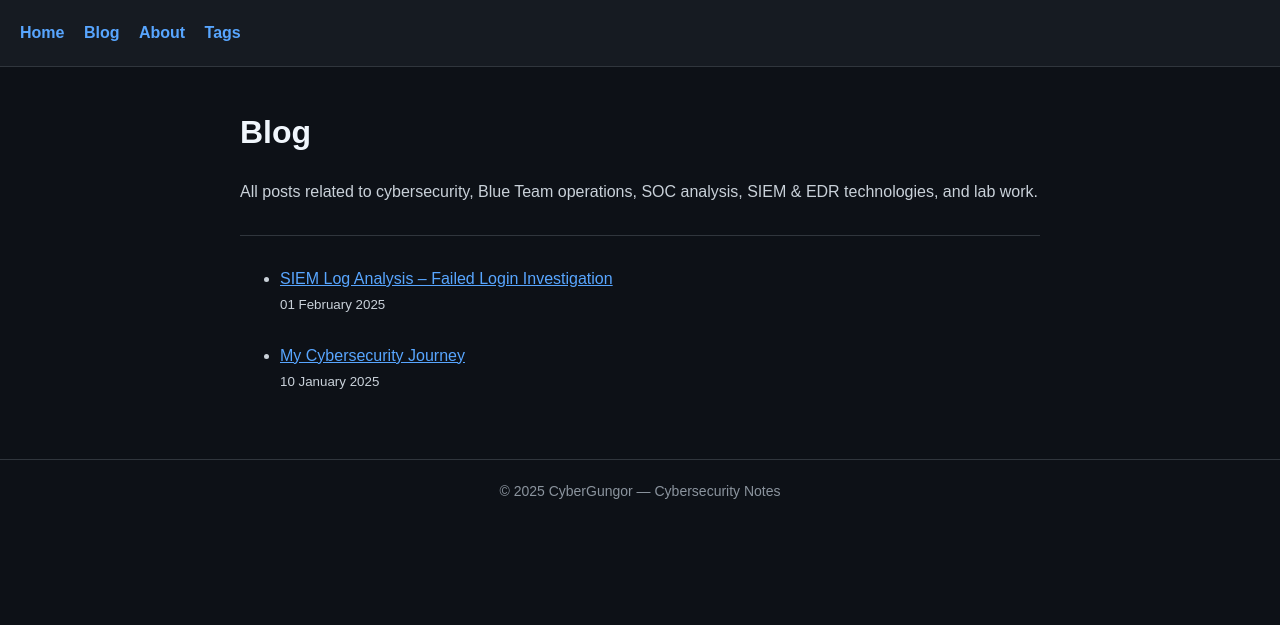
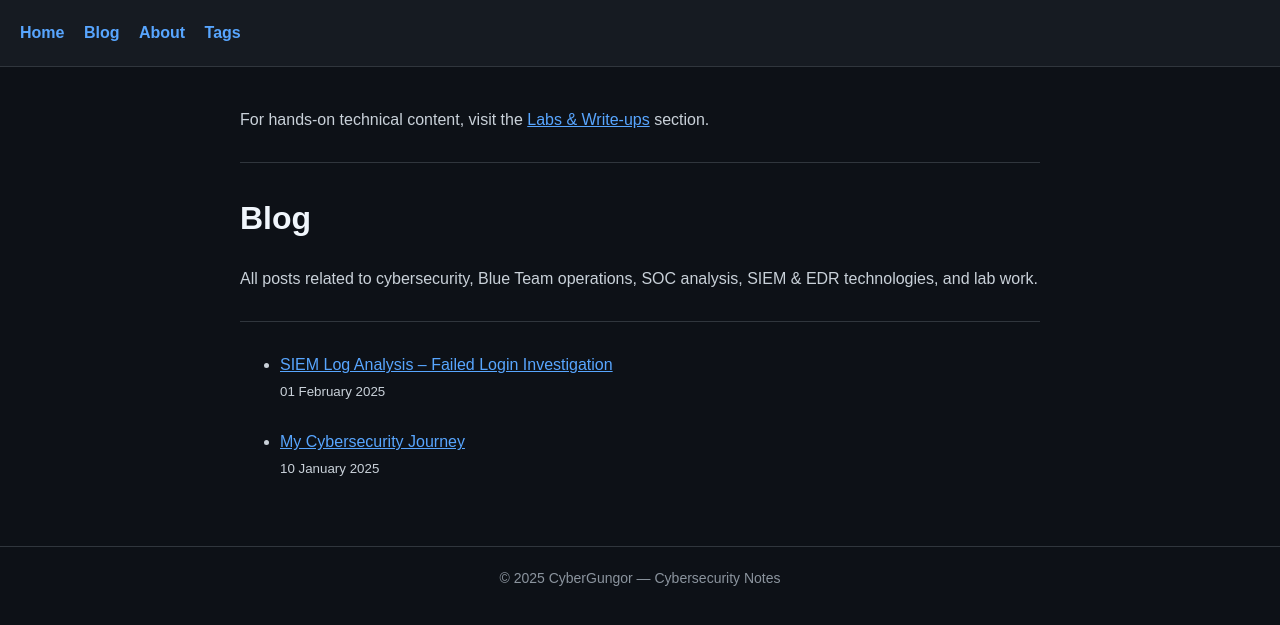
Before and after one commit to cybergungor/cybergungor.github.io, a Jekyll site: the page built from blog.md, in a window 1280 px wide. Shown: the top 625 px of the page. Built offline with Jekyll 4.4.1, drawn with Linux system fonts in a browser that asks for light colours.

Commit message:
Update blog.md

```diff
--- a/blog.md
+++ b/blog.md
@@ -3,6 +3,13 @@ layout: default
 title: Blog
 permalink: /blog/
 ---
+
+<p>
+For hands-on technical content, visit the
+<a href="/labs/">Labs & Write-ups</a> section.
+</p>
+
+<hr>
 
 <h1>Blog</h1>
 <p>
```
